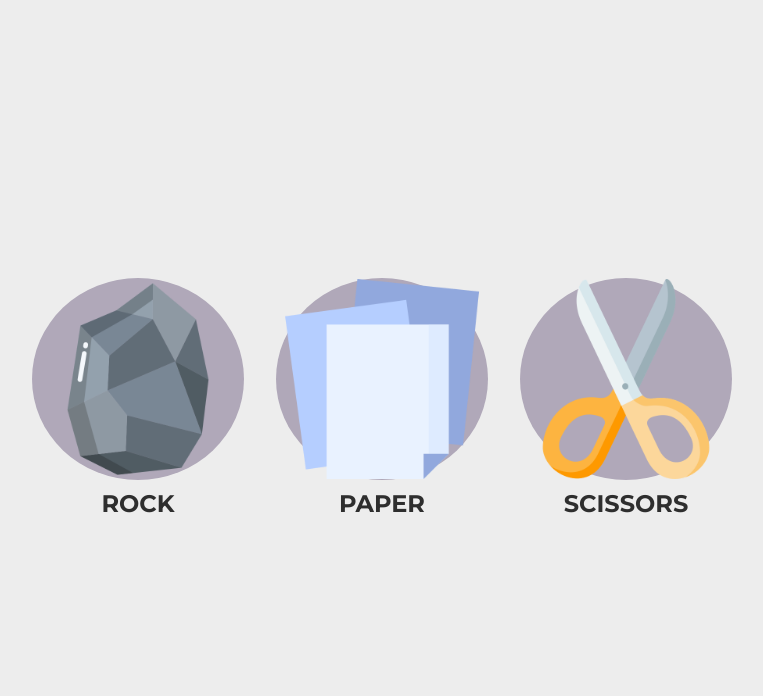
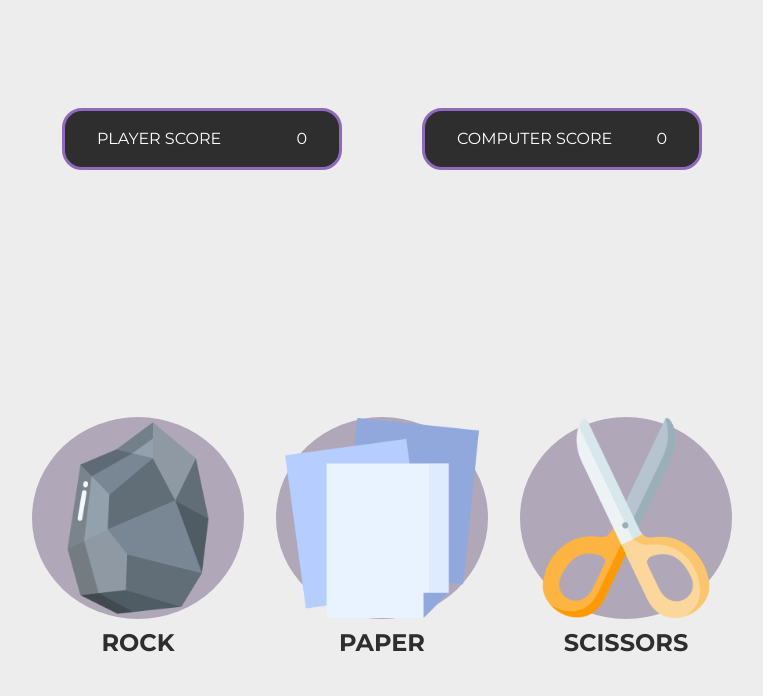
Before and after one commit to SydBrain/rock-paper-scissors, a plain HTML site: page index.html in a window 1280 px wide. Shown: the whole page, without its empty margins (258-1021 px from the left). Drawn offline with Linux system fonts and the light colour scheme.

Commit message:
Implemented scoreboard

```diff
--- a/css/style.css
+++ b/css/style.css
@@ -78,6 +78,24 @@ main {
     background-color: #EDEDED;
 }
 
+.scoreboards {
+    display: flex;
+    align-items: center;
+    width: 50%;
+    gap: 5rem;
+}
+
+.scoreboard {
+    display: flex;
+    justify-content: space-between;
+    padding: 1rem 2rem;
+    width: 50%;
+    background-color: #2E2E2E;
+    border: solid 3px #8f69bb;
+    border-radius: 20px;
+    color: white;
+}
+
 .selections-container {
     display: flex;
     justify-content: center;
--- a/index.html
+++ b/index.html
@@ -11,6 +11,16 @@
 
 <body>
     <main>
+        <div class="scoreboards">
+            <div class="scoreboard">
+                <span>PLAYER SCORE</span>
+                <span class="player-score">0</span>
+            </div>
+            <div class="scoreboard">
+                <span>COMPUTER SCORE</span>
+                <span class="computer-score">0</span>
+            </div>
+        </div>
         <div class="selections-container">
             <div class="selection-container">
                 <button class="selection-button" value="rock">
--- a/index.js
+++ b/index.js
@@ -6,6 +6,8 @@ document.addEventListener('DOMContentLoaded', () => {
   let computerSelection = "";
 
   const selectionButtons = document.querySelectorAll('.selection-button');
+  const displayedPlayerScore = document.querySelector('.player-score');
+  const displayedComputerScore = document.querySelector('.computer-score');
 
   selectionButtons.forEach(button => {
     button.addEventListener('click', () => game(button.value));
@@ -28,12 +30,8 @@ document.addEventListener('DOMContentLoaded', () => {
 
     playRound(playerSelection, computerSelection);
 
-    console.log(`The player score is: ${playerScore}`);
-    console.log(`The computer score is: ${computerScore}`);
-
-
-    console.log(`Final player score: ${playerScore}`);
-    console.log(`Final computer score: ${computerScore}`);
+    displayedPlayerScore.innerText = playerScore;
+    displayedComputerScore.innerText = computerScore;
 
     if (playerScore > computerScore) {
       console.log(`Player wins!`);
```
